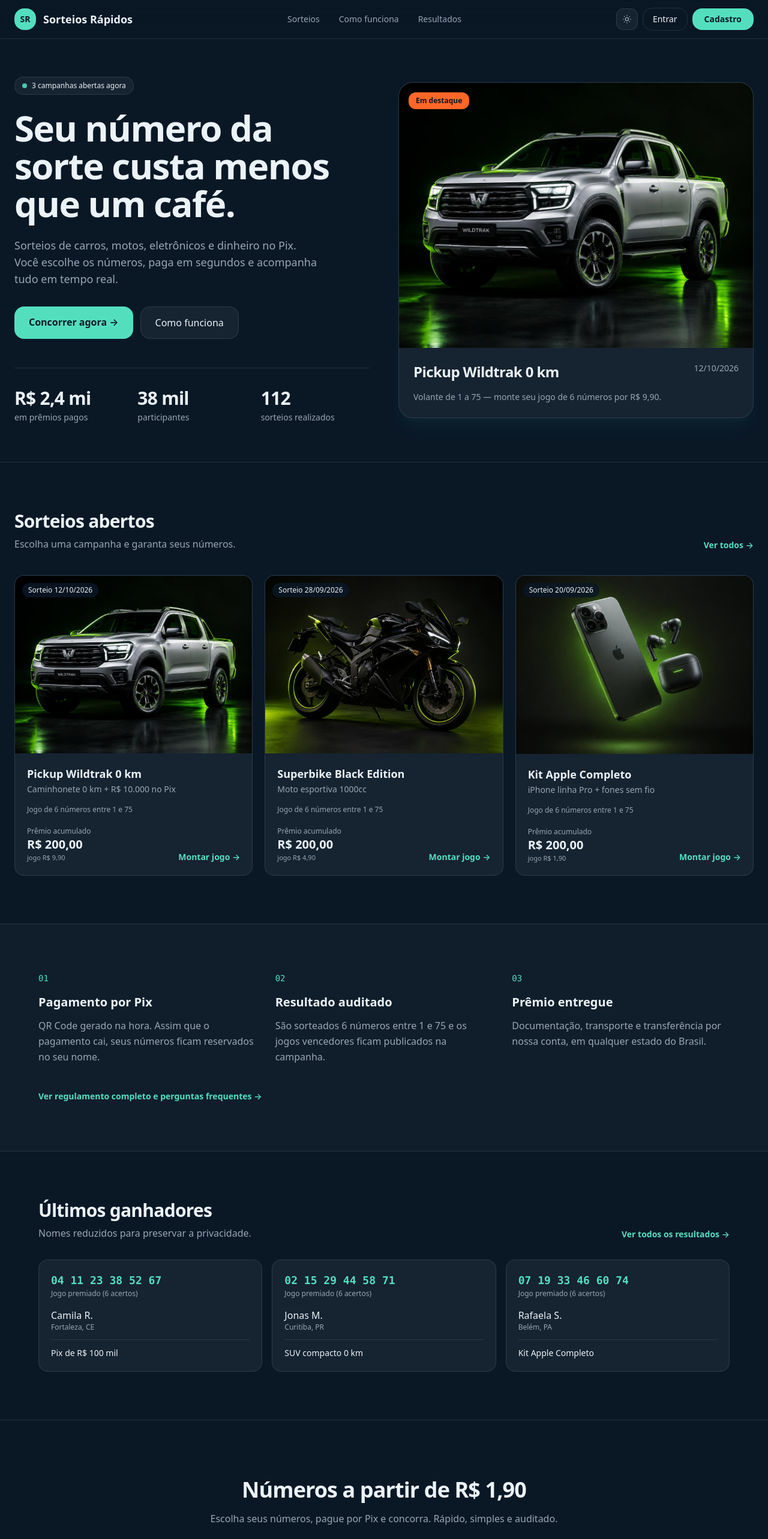
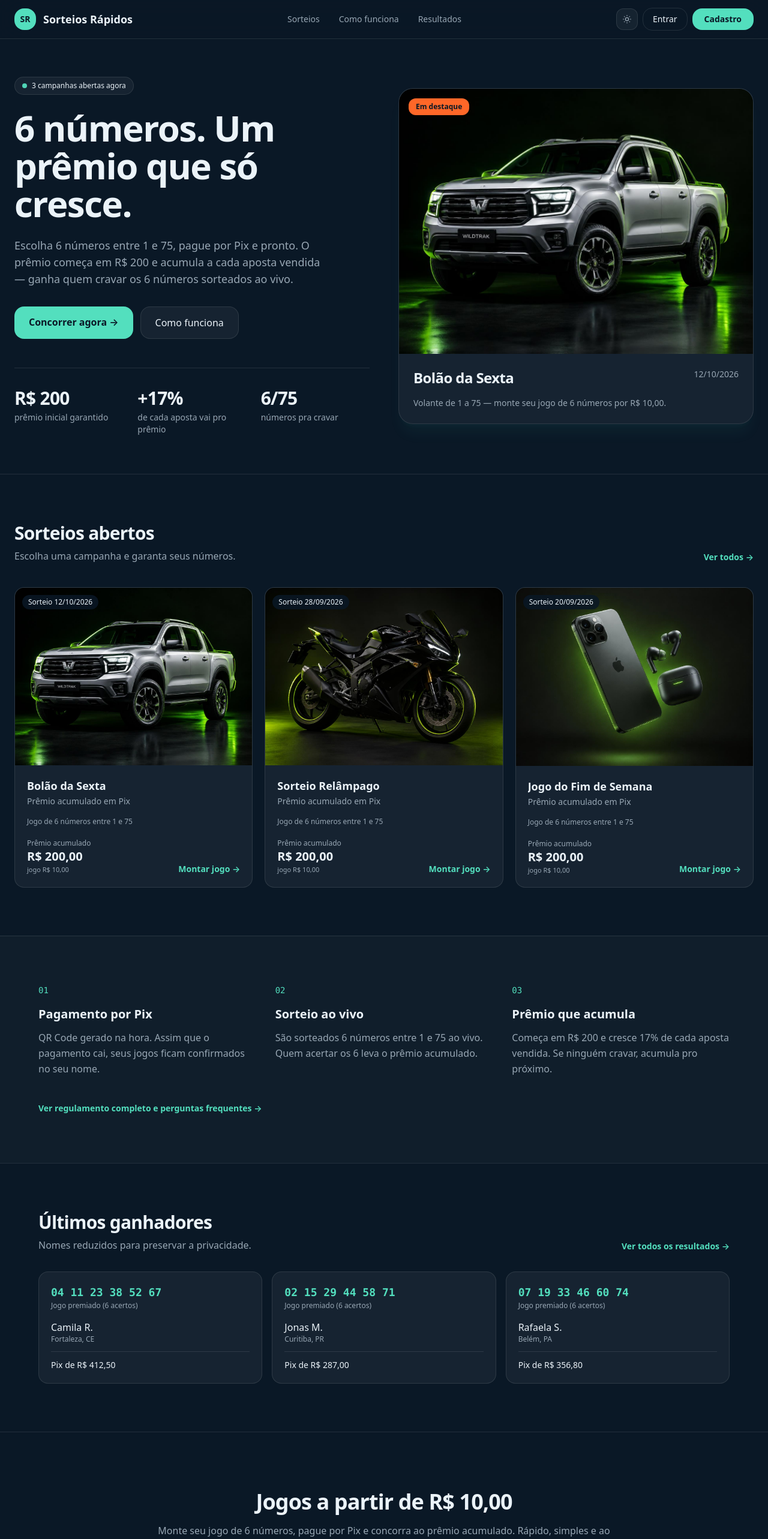
Before and after one commit to Spex-X/lab, a Next.js app: page / in a window 1280 px wide. Shown: the top 2566 px of the page at 60% size. Built offline with nearby package versions, Linux system fonts and the light colour scheme; no server answers; the database is empty.

Commit message:
Home: textos alinhados ao modelo de jogos e prêmio acumulativo
Generated with [Devin](https://devin.ai)

Co-Authored-By: Devin <158243242+devin-ai-integration[bot]@users.noreply.github.com>

```diff
--- a/app/page.tsx
+++ b/app/page.tsx
@@ -9,34 +9,34 @@ import { prizePool } from '@/lib/prize'
 const showcase = [
   {
     id: null,
-    title: 'Pickup Wildtrak 0 km',
-    prize_name: 'Caminhonete 0 km + R$ 10.000 no Pix',
+    title: 'Bolão da Sexta',
+    prize_name: 'Prêmio acumulado em Pix',
     prize_image: '/premios/carro.jpg',
-    ticket_price: 9.9,
+    ticket_price: 10,
     draw_date: '2026-10-12',
   },
   {
     id: null,
-    title: 'Superbike Black Edition',
-    prize_name: 'Moto esportiva 1000cc',
+    title: 'Sorteio Relâmpago',
+    prize_name: 'Prêmio acumulado em Pix',
     prize_image: '/premios/moto.jpg',
-    ticket_price: 4.9,
+    ticket_price: 10,
     draw_date: '2026-09-28',
   },
   {
     id: null,
-    title: 'Kit Apple Completo',
-    prize_name: 'iPhone linha Pro + fones sem fio',
+    title: 'Jogo do Fim de Semana',
+    prize_name: 'Prêmio acumulado em Pix',
     prize_image: '/premios/iphone.jpg',
-    ticket_price: 1.9,
+    ticket_price: 10,
     draw_date: '2026-09-20',
   },
 ]
 
 const recentWinners = [
-  { numbers: '04 11 23 38 52 67', name: 'Camila R.', city: 'Fortaleza, CE', prize: 'Pix de R$ 100 mil' },
-  { numbers: '02 15 29 44 58 71', name: 'Jonas M.', city: 'Curitiba, PR', prize: 'SUV compacto 0 km' },
-  { numbers: '07 19 33 46 60 74', name: 'Rafaela S.', city: 'Belém, PA', prize: 'Kit Apple Completo' },
+  { numbers: '04 11 23 38 52 67', name: 'Camila R.', city: 'Fortaleza, CE', prize: 'Pix de R$ 412,50' },
+  { numbers: '02 15 29 44 58 71', name: 'Jonas M.', city: 'Curitiba, PR', prize: 'Pix de R$ 287,00' },
+  { numbers: '07 19 33 46 60 74', name: 'Rafaela S.', city: 'Belém, PA', prize: 'Pix de R$ 356,80' },
 ]
 
 const fmtInt = (n: number) => new Intl.NumberFormat('pt-BR').format(n)
@@ -90,11 +90,11 @@ export default async function Home() {
             </span>
 
             <h1 className="text-4xl md:text-6xl font-semibold tracking-tight leading-[1.05]">
-              Seu número da sorte custa menos que um café.
+              6 números. Um prêmio que só cresce.
             </h1>
             <p className="text-lg text-muted-foreground mt-6 max-w-lg">
-              Sorteios de carros, motos, eletrônicos e dinheiro no Pix. Você escolhe os números,
-              paga em segundos e acompanha tudo em tempo real.
+              Escolha 6 números entre 1 e 75, pague por Pix e pronto. O prêmio começa em R$ 200
+              e acumula a cada aposta vendida — ganha quem cravar os 6 números sorteados ao vivo.
             </p>
 
             <div className="flex flex-wrap gap-3 mt-8">
@@ -114,9 +114,9 @@ export default async function Home() {
 
             <div className="grid grid-cols-3 gap-6 mt-12 pt-8 border-t border-border">
               {[
-                { value: 'R$ 2,4 mi', label: 'em prêmios pagos' },
-                { value: '38 mil', label: 'participantes' },
-                { value: '112', label: 'sorteios realizados' },
+                { value: 'R$ 200', label: 'prêmio inicial garantido' },
+                { value: '+17%', label: 'de cada aposta vai pro prêmio' },
+                { value: '6/75', label: 'números pra cravar' },
               ].map((s) => (
                 <div key={s.label}>
                   <p className="text-2xl md:text-3xl font-semibold tracking-tight">{s.value}</p>
@@ -233,17 +233,17 @@ export default async function Home() {
               {
                 n: '01',
                 title: 'Pagamento por Pix',
-                desc: 'QR Code gerado na hora. Assim que o pagamento cai, seus números ficam reservados no seu nome.',
+                desc: 'QR Code gerado na hora. Assim que o pagamento cai, seus jogos ficam confirmados no seu nome.',
               },
               {
                 n: '02',
-                title: 'Resultado auditado',
-                desc: 'São sorteados 6 números entre 1 e 75 e os jogos vencedores ficam publicados na campanha.',
+                title: 'Sorteio ao vivo',
+                desc: 'São sorteados 6 números entre 1 e 75 ao vivo. Quem acertar os 6 leva o prêmio acumulado.',
               },
               {
                 n: '03',
-                title: 'Prêmio entregue',
-                desc: 'Documentação, transporte e transferência por nossa conta, em qualquer estado do Brasil.',
+                title: 'Prêmio que acumula',
+                desc: 'Começa em R$ 200 e cresce 17% de cada aposta vendida. Se ninguém cravar, acumula pro próximo.',
               },
             ].map((s) => (
               <div key={s.n}>
@@ -292,10 +292,10 @@ export default async function Home() {
       <section className="px-4 sm:px-6 py-24 border-t border-border">
         <div className="max-w-3xl mx-auto text-center">
           <h2 className="text-3xl md:text-4xl font-semibold tracking-tight mb-4">
-            Números a partir de {formatCurrency(minPrice)}
+            Jogos a partir de {formatCurrency(minPrice)}
           </h2>
           <p className="text-muted-foreground mb-10">
-            Escolha seus números, pague por Pix e concorra. Rápido, simples e auditado.
+            Monte seu jogo de 6 números, pague por Pix e concorra ao prêmio acumulado. Rápido, simples e ao vivo.
           </p>
           <Link
             href="/sorteios"
```
